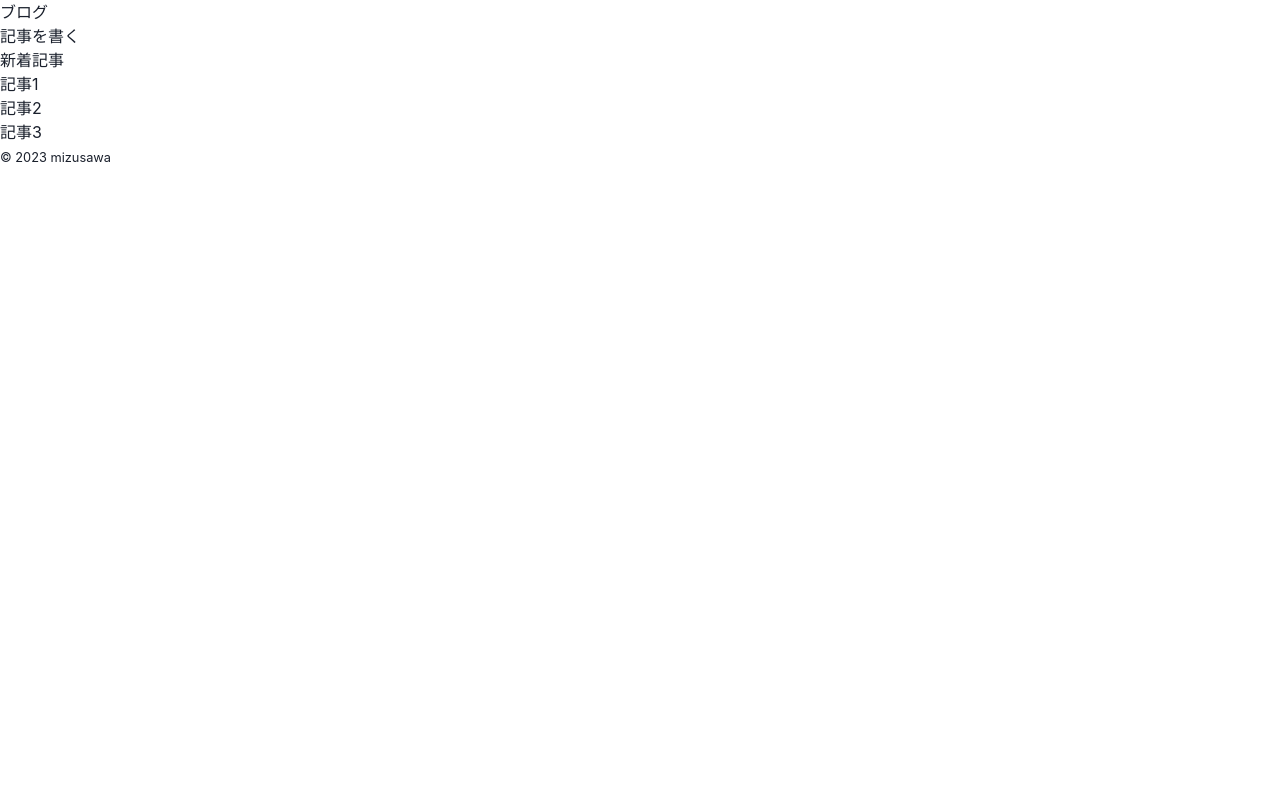
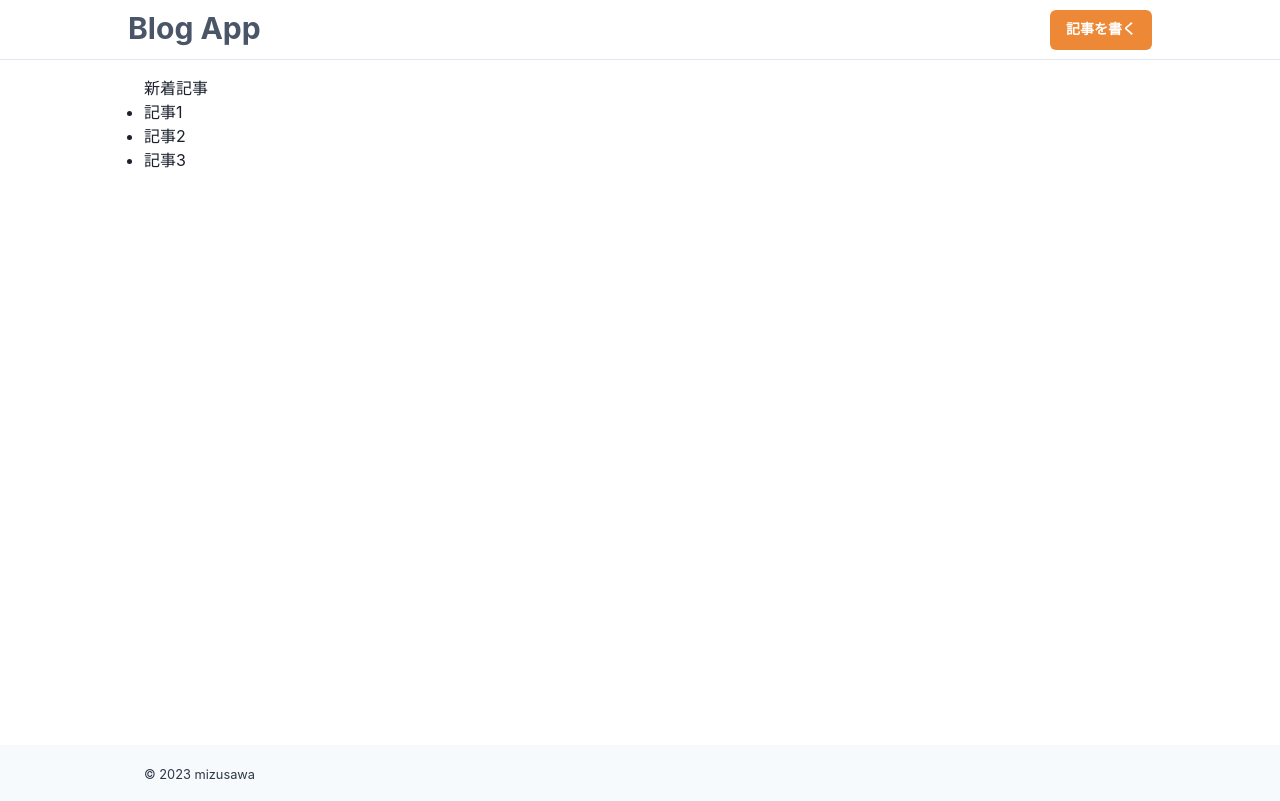
Before and after one commit to mzw86020424/next-app-router, a Next.js app: page / in a window 1280 px wide. Built offline with nearby package versions, Linux system fonts and the light colour scheme.

Commit message:
ベースのレイアウトを作成

```diff
--- /dev/null
+++ b/app/Footer.tsx
@@ -0,0 +1,11 @@
+import { Container, Box, Text } from "./common/components";
+
+export default function Footer() {
+  return (
+    <Box bg="gray.50" color="gray.700" as="footer">
+      <Container maxW="5xl" py={4}>
+        <Text as="small">© 2023 mizusawa</Text>
+      </Container>
+    </Box>
+  );
+}
--- /dev/null
+++ b/app/Header.tsx
@@ -0,0 +1,39 @@
+import { Box, Flex, Heading, Button } from "./common/components";
+import NextLink from "next/link";
+
+export default function Header() {
+  return (
+    <Box as="header">
+      <Flex
+        bg="white"
+        color="gray.600"
+        minH={"60px"}
+        py={{ base: 2 }}
+        px={{ base: 4 }}
+        borderBottom={1}
+        borderStyle="solid"
+        borderColor="gray.200"
+        align="center"
+      >
+        <Flex flex={1} justify="space-between" maxW="5xl" mx="auto">
+          <Heading as="h1" size="lg">
+            <NextLink href="/">Blog App</NextLink>
+          </Heading>
+          <Button
+            as={NextLink}
+            fontSize="sm"
+            fontWeight={600}
+            color="white"
+            bg="orange.400"
+            href="/articles/new"
+            _hover={{
+              bg: "orange.300",
+            }}
+          >
+            記事を書く
+          </Button>
+        </Flex>
+      </Flex>
+    </Box>
+  );
+}
--- /dev/null
+++ b/app/Main.tsx
@@ -0,0 +1,14 @@
+import { Container } from "./common/components";
+
+export default function Main({ children }: { children: React.ReactNode }) {
+  return (
+    <Container
+      as="main"
+      maxW="container.lg"
+      my="4"
+      minH="calc(100vh - 115px - 2rem)"
+    >
+      {children}
+    </Container>
+  );
+}
--- a/app/layout.tsx
+++ b/app/layout.tsx
@@ -1,5 +1,8 @@
 import Link from "next/link";
 import Provider from "./Provider";
+import Header from "./Header";
+import Main from "./Main";
+import Footer from "./Footer";
 
 export const metadata = {
   title: "Create Next App",
@@ -17,16 +20,9 @@
       <head />
       <body>
         <Provider>
-          <header>
-            <h1>
-              <Link href="/">ブログ</Link>
-            </h1>
-            <Link href="/articles/new">記事を書く</Link>
-          </header>
-          {children}
-          <footer>
-            <small>© 2023 mizusawa</small>
-          </footer>
+        <Header />
+           <Main>{children}</Main>
+           <Footer />
         </Provider>
       </body>
     </html>
```
